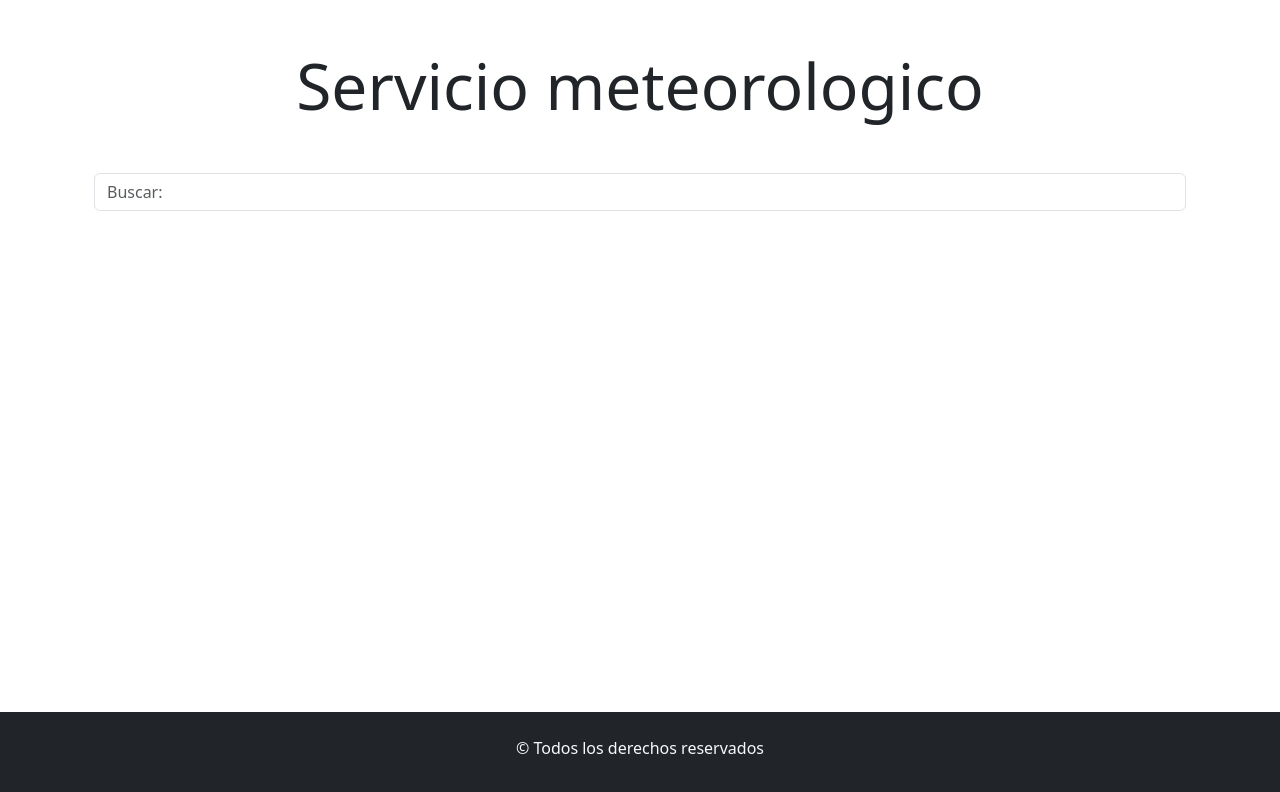
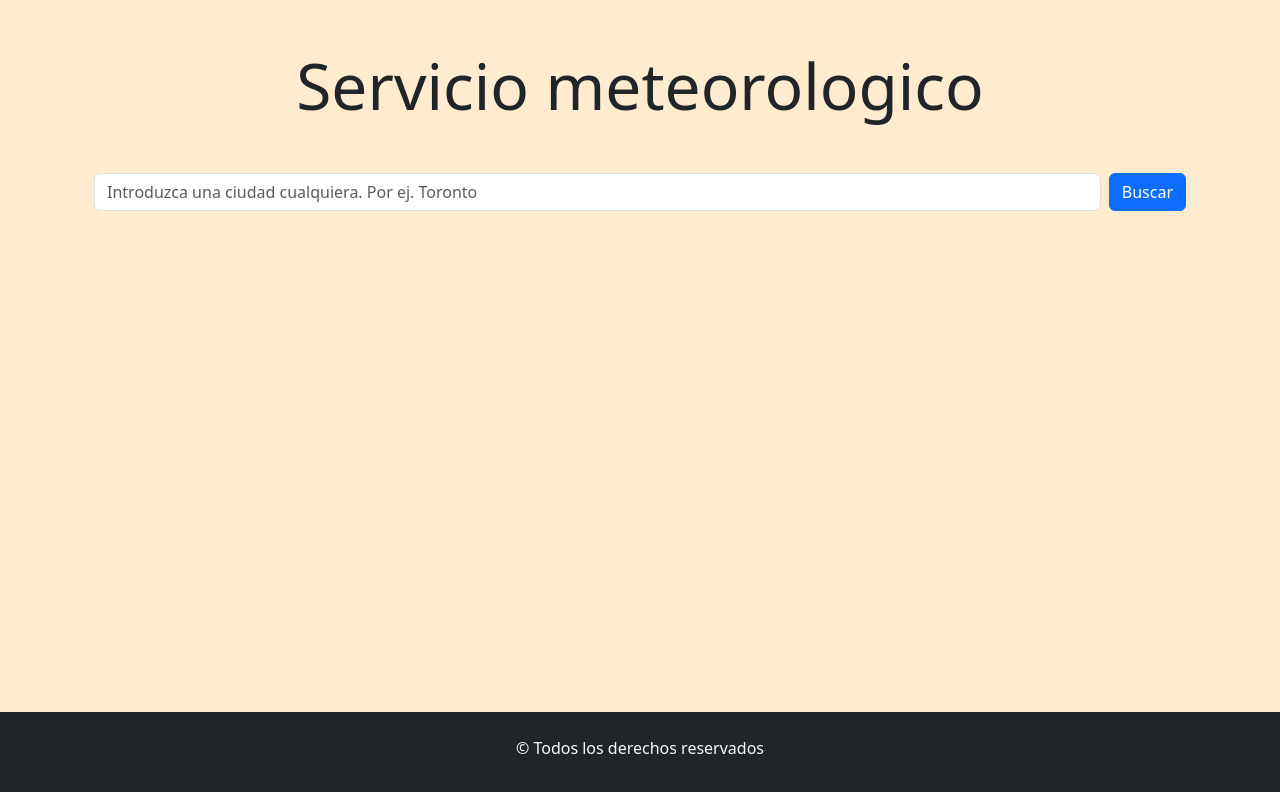
Before and after one commit to MauroDiazSantilli/EjercicioReact13, a React (Vite) app: page / in a window 1280 px wide. Shown: the top 792 px of the page. Built offline with nearby package versions, Linux system fonts and the light colour scheme.

Commit message:
Finalizando ej 13

```diff
--- a/src/App.css
+++ b/src/App.css
@@ -2,6 +2,7 @@
     display: flex;
     flex-direction: column;
     min-height: 100vh;
+    background-color: blanchedalmond;
 
   }
 
--- a/src/components/Buscador.jsx
+++ b/src/components/Buscador.jsx
@@ -1,19 +1,34 @@
 import React from 'react';
-import { Form } from 'react-bootstrap';
+import { Form, Button } from 'react-bootstrap';
 
 const Buscador = ({ consulta, setConsulta, pedirClima }) => {
-  const handleInputChange = (evento) => {
-    setConsulta(evento.target.value);
+  const handleInputChange = (e) => {
+    setConsulta(e.target.value);
+  };
+
+  const handleButtonClick = () => {
+    pedirClima({ key: 'Enter' });
+  };
+
+  const handleKeyPress = (e) => {
+    if (e.key === 'Enter') {
+      pedirClima(e);
+    }
   };
 
   return (
-    <Form.Control
-      type="text"
-      placeholder="Buscar:"
-      value={consulta}
-      onChange={handleInputChange}
-      onKeyPress={pedirClima}
-    />
+    <div className="d-flex">
+      <Form.Control
+        type="text"
+        placeholder="Introduzca una ciudad cualquiera. Por ej. Toronto"
+        value={consulta}
+        onChange={handleInputChange}
+        onKeyPress={handleKeyPress}
+      />
+      <Button variant="primary" className='ms-2' onClick={handleButtonClick}>
+        Buscar
+      </Button>
+    </div>
   );
 };
 
--- a/src/components/Clima.jsx
+++ b/src/components/Clima.jsx
@@ -12,8 +12,8 @@ function Clima() {
   const [consulta, setConsulta] = useState('');
   const [clima, setClima] = useState({});
 
-  const pedirClima = (evento) => {
-    if (evento.key === "Enter") {
+  const pedirClima = (e) => {
+    if (e.key === "Enter") {
       fetch(`${api.fuente}weather?q=${consulta}&appid=${api.clave}&units=metric&lang=es`)
         .then(res => res.json())
         .then(resultado => {
@@ -26,9 +26,9 @@ function Clima() {
 
   const resultadoFecha = (fecha) => {
     let opcionesFecha = { weekday: 'long', year: 'numeric', month: 'long', day: 'numeric', hour: 'numeric', minute: 'numeric' };
-    let fechaFormateada = fecha.toLocaleDateString('es-ES', opcionesFecha);
+    let fechaFormato = fecha.toLocaleDateString('es-ES', opcionesFecha);
 
-    return fechaFormateada;
+    return fechaFormato;
   };
 
   return (
--- a/src/components/ClimaCard.jsx
+++ b/src/components/ClimaCard.jsx
@@ -4,7 +4,7 @@ import { Card } from 'react-bootstrap';
 const ClimaCard = ({ clima, resultadoFecha }) => {
   return (
     <Card className='mt-5'>
-      <Card.Body>
+      <Card.Body className='bg-info'>
         <Card.Title>{clima.name}, {clima.sys.country}</Card.Title>
         <Card.Text>{resultadoFecha(new Date())}</Card.Text>
         <Card.Text>{Math.round(clima.main.temp)}°C</Card.Text>
```
Also changed, not shown: src/App.jsx (indentation only).
